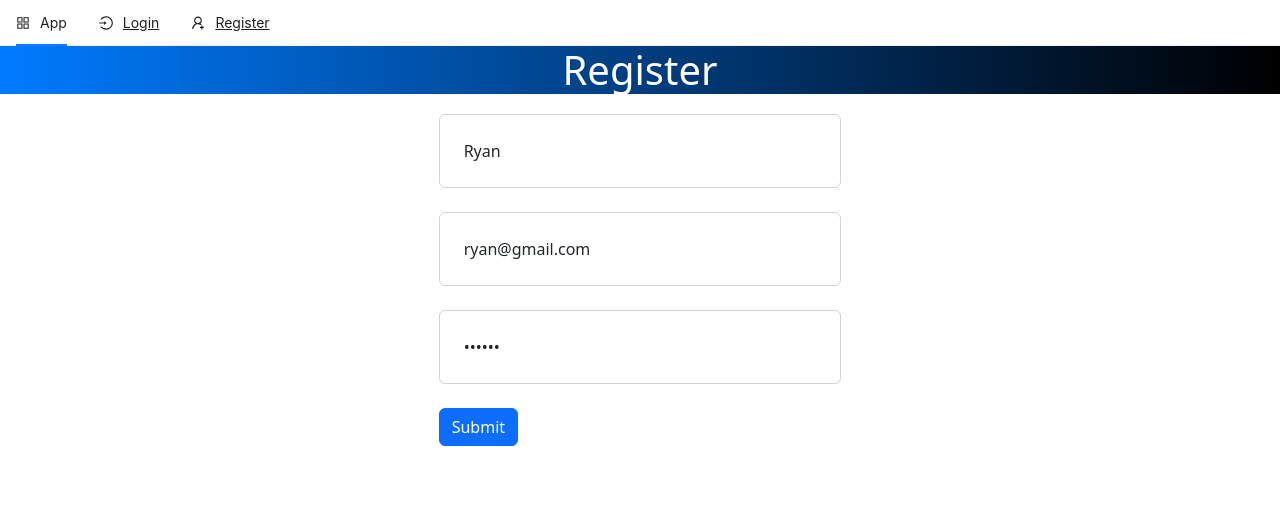
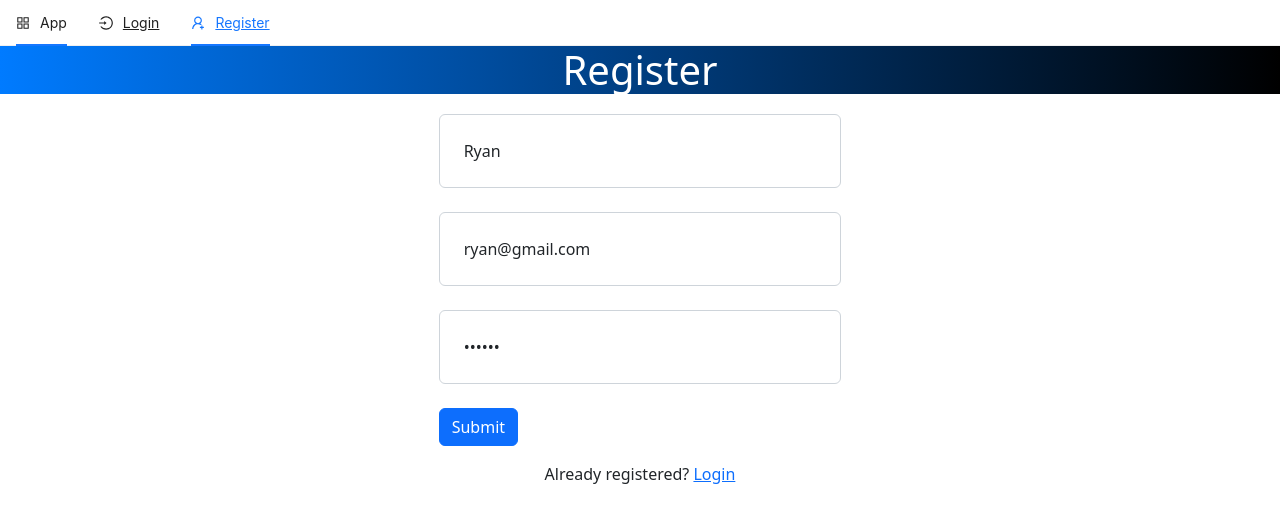
Before and after one commit to trismagp/edemy, a Next.js app in the folder client/: page /register in a window 1280 px wide. Shown: the top 522 px of the page. Built offline with nearby package versions, Linux system fonts and the light colour scheme.

Commit message:
add active nav links

```diff
--- a/client/components/TopNav.js
+++ b/client/components/TopNav.js
@@ -1,3 +1,4 @@
+import { useState, useEffect } from "react";
 import { Menu } from "antd";
 import Link from "next/link";
 import {
@@ -9,21 +10,42 @@
 const { Item } = Menu;
 
 const TopNav = () => {
+  const [current, setCurrent] = useState("");
+
+
+  let isServer = typeof window === 'undefined' ? false : true;
+  useEffect(() => {
+    isServer && setCurrent(window.location.pathname);
+  }, [isServer && window.location.pathname]);
+
+
   return (
-    <Menu mode="horizontal">
-      <Item icon={<AppstoreOutlined />}>
+    <Menu mode="horizontal" selectedKeys={[current]}>
+      <Item
+        key="/"
+        onClick={(e) => setCurrent(e.key)}
+        icon={<AppstoreOutlined />}
+      >
         <Link href="/">
           App
         </Link>
       </Item>
 
-      <Item icon={<LoginOutlined />}>
+      <Item
+        key="/login"
+        onClick={(e) => setCurrent(e.key)}
+        icon={<LoginOutlined />}
+      >
         <Link href="/login">
           Login
         </Link>
       </Item>
 
-      <Item icon={<UserAddOutlined />}>
+      <Item
+        key="/register"
+        onClick={(e) => setCurrent(e.key)}
+        icon={<UserAddOutlined />}
+      >
         <Link href="/register">
           Register
         </Link>
--- a/client/pages/register.js
+++ b/client/pages/register.js
@@ -2,6 +2,8 @@
 import axios from "axios";
 import { toast } from "react-toastify";
 import { SyncOutlined } from "@ant-design/icons";
+import Link from "next/link";
+
 
 const Register = () => {
   const [name, setName] = useState("Ryan");
@@ -71,6 +73,12 @@
             {loading ? <SyncOutlined spin /> : "Submit"}
           </button>
         </form>
+        <p className="text-center p-3">
+          Already registered?{" "}
+          <Link href="/login">
+            Login
+          </Link>
+        </p>
       </div>
     </>
   );
```
